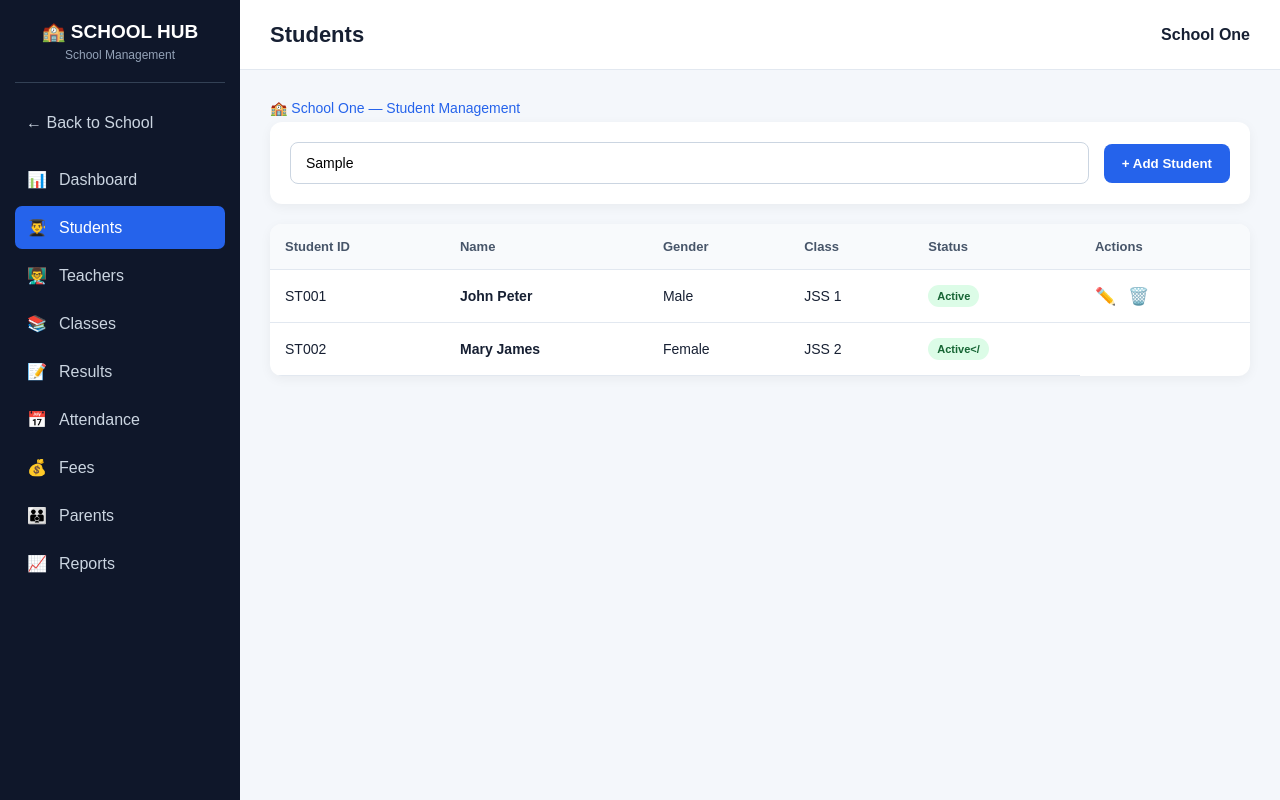
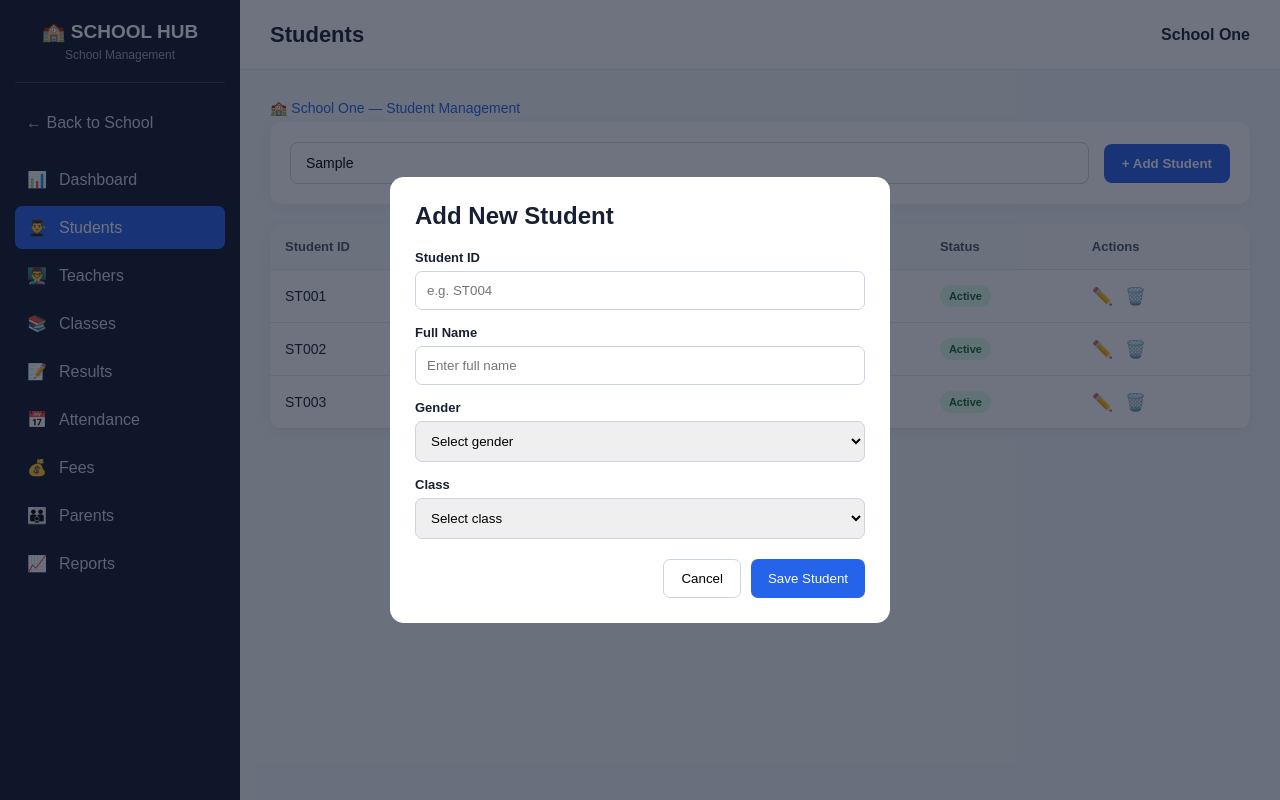
Before and after one commit to berylphilip165-arch/rhoses-tech-management-portal, a website: page public/students.html in a window 1280 px wide. Both pictures are taken after typing "Sample" into the empty fields and a click on the button "+ Add Student". Drawn offline with Linux system fonts and the light colour scheme.

Commit message:
Update students.html

```diff
--- a/public/students.html
+++ b/public/students.html
@@ -475,4 +475,244 @@
                             <td>Female</td>
                             <td>JSS 2</td>
                             <td>
-                                <span class="badge">Active</
+                                <span class="badge">Active</span>
+                            </td>
+                            <td class="actions">
+                                <button class="edit">✏️</button>
+                                <button class="delete">🗑️</button>
+                            </td>
+                        </tr>
+
+                        <tr>
+                            <td>ST003</td>
+                            <td class="student-name">David Paul</td>
+                            <td>Male</td>
+                            <td>SS 1</td>
+                            <td>
+                                <span class="badge">Active</span>
+                            </td>
+                            <td class="actions">
+                                <button class="edit">✏️</button>
+                                <button class="delete">🗑️</button>
+                            </td>
+                        </tr>
+
+                    </tbody>
+
+                </table>
+
+            </div>
+
+        </section>
+
+    </main>
+
+</div>
+
+
+<!-- ADD STUDENT MODAL -->
+
+<div class="modal" id="studentModal">
+
+    <div class="modal-box">
+
+        <h2>Add New Student</h2>
+
+        <div class="form-group">
+            <label>Student ID</label>
+            <input type="text" id="studentId" placeholder="e.g. ST004">
+        </div>
+
+        <div class="form-group">
+            <label>Full Name</label>
+            <input type="text" id="studentName" placeholder="Enter full name">
+        </div>
+
+        <div class="form-group">
+            <label>Gender</label>
+
+            <select id="studentGender">
+                <option value="">Select gender</option>
+                <option>Male</option>
+                <option>Female</option>
+            </select>
+
+        </div>
+
+        <div class="form-group">
+            <label>Class</label>
+
+            <select id="studentClass">
+                <option value="">Select class</option>
+                <option>JSS 1</option>
+                <option>JSS 2</option>
+                <option>JSS 3</option>
+                <option>SS 1</option>
+                <option>SS 2</option>
+                <option>SS 3</option>
+            </select>
+
+        </div>
+
+        <div class="form-buttons">
+
+            <button class="cancel-btn" onclick="closeModal()">
+                Cancel
+            </button>
+
+            <button class="save-btn" onclick="addStudent()">
+                Save Student
+            </button>
+
+        </div>
+
+    </div>
+
+</div>
+
+
+<script>
+
+    /* GET SELECTED SCHOOL */
+
+    const params = new URLSearchParams(window.location.search);
+
+    const schoolName =
+        params.get("school") || "School One";
+
+    document.getElementById("schoolTitle").textContent =
+        schoolName;
+
+    document.getElementById("schoolSubtitle").textContent =
+        "🏫 " + schoolName + " — Student Management";
+
+
+    /* OPEN MODAL */
+
+    function openModal() {
+
+        document.getElementById("studentModal").style.display =
+            "flex";
+
+    }
+
+
+    /* CLOSE MODAL */
+
+    function closeModal() {
+
+        document.getElementById("studentModal").style.display =
+            "none";
+
+    }
+
+
+    /* ADD STUDENT */
+
+    function addStudent() {
+
+        const id =
+            document.getElementById("studentId").value.trim();
+
+        const name =
+            document.getElementById("studentName").value.trim();
+
+        const gender =
+            document.getElementById("studentGender").value;
+
+        const studentClass =
+            document.getElementById("studentClass").value;
+
+
+        if (!id || !name || !gender || !studentClass) {
+
+            alert("Please complete all student information.");
+
+            return;
+        }
+
+
+        const table =
+            document.getElementById("studentTable");
+
+
+        const row =
+            document.createElement("tr");
+
+
+        row.innerHTML = `
+            <td>${id}</td>
+
+            <td class="student-name">
+                ${name}
+            </td>
+
+            <td>${gender}</td>
+
+            <td>${studentClass}</td>
+
+            <td>
+                <span class="badge">
+                    Active
+                </span>
+            </td>
+
+            <td class="actions">
+                <button class="edit">
+                    ✏️
+                </button>
+
+                <button
+                    class="delete"
+                    onclick="this.closest('tr').remove()"
+                >
+                    🗑️
+                </button>
+            </td>
+        `;
+
+
+        table.appendChild(row);
+
+
+        document.getElementById("studentId").value = "";
+        document.getElementById("studentName").value = "";
+        document.getElementById("studentGender").value = "";
+        document.getElementById("studentClass").value = "";
+
+
+        closeModal();
+
+    }
+
+
+    /* SEARCH STUDENTS */
+
+    function searchStudents() {
+
+        const search =
+            document.getElementById("searchInput")
+            .value
+            .toLowerCase();
+
+
+        const rows =
+            document.querySelectorAll("#studentTable tr");
+
+
+        rows.forEach(row => {
+
+            const name =
+                row.children[1].textContent.toLowerCase();
+
+            row.style.display =
+                name.includes(search) ? "" : "none";
+
+        });
+
+    }
+
+</script>
+
+</body>
+</html>
```
